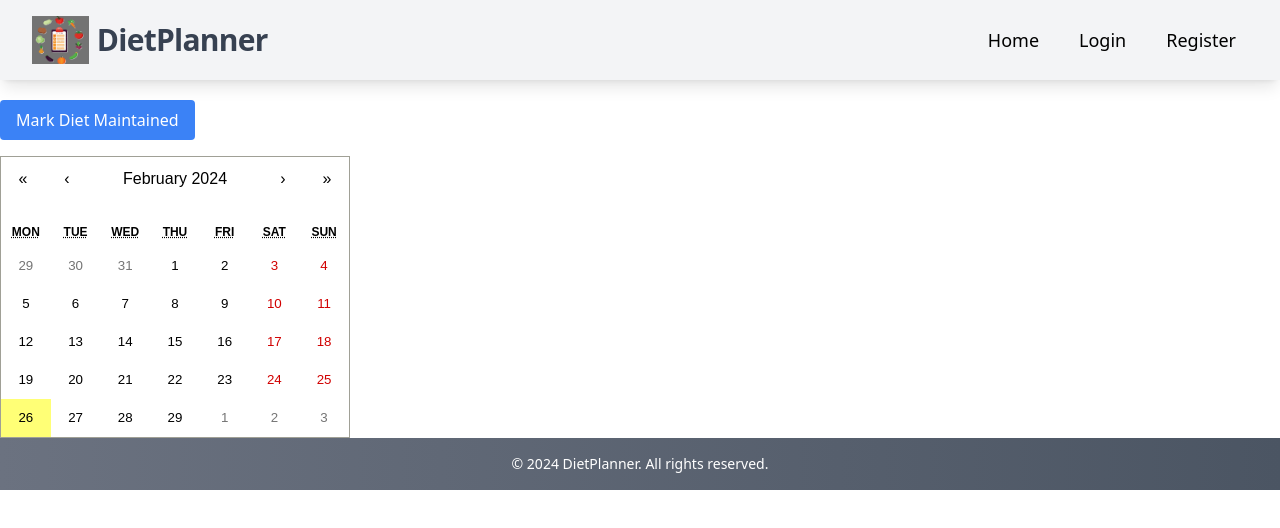
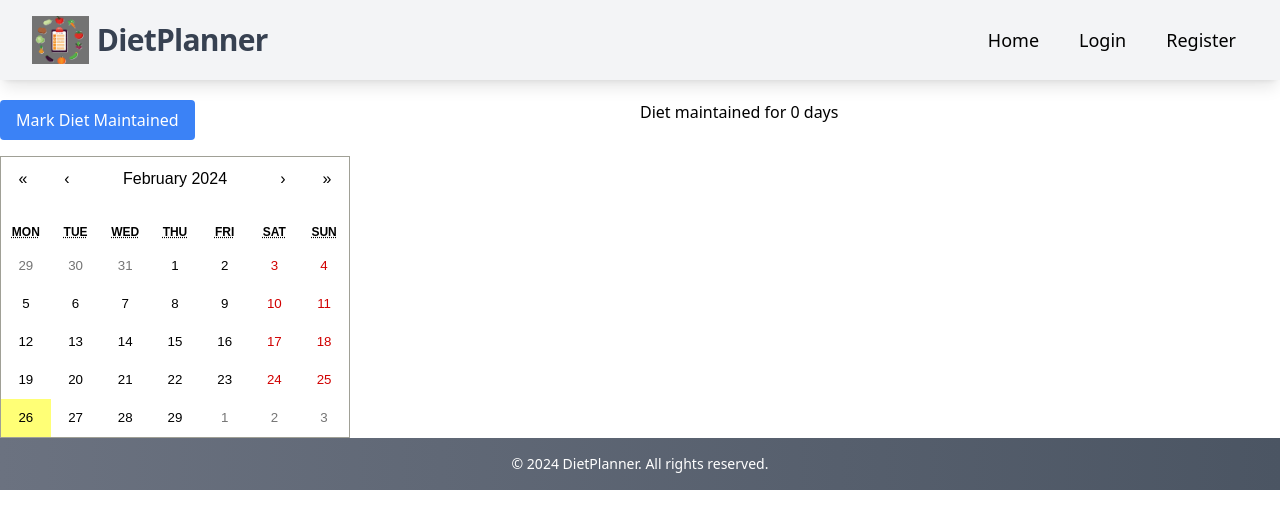
Before and after one commit to thedeadpoet99/cse470-dietplaner, a React (Create React App) app in the folder client2/: page /diet-calendar in a window 1280 px wide. Shown: the top 528 px of the page. Built offline with nearby package versions, Linux system fonts and the light colour scheme; no server answers.

Commit message:
Diet maintained day count

```diff
--- a/client2/src/components/DietCalendar.jsx
+++ b/client2/src/components/DietCalendar.jsx
@@ -73,8 +73,13 @@ const DietCalendar = () => {
 
   console.log('Selected date:', selectedDate);
 
+  const calculateDaysMaintained = () => {
+    return dietDates.length;
+  };
+
   return (
-    <div className="mt-8">
+    <div className="flex mt-8">
+      <div className="w-1/2 pr-8">
         <h3 className="text-lg font-semibold mb-4">Diet Calendar</h3>
         <div className="mb-4">
           <button onClick={addDietDate} className="bg-blue-500 text-white px-4 py-2 rounded">
@@ -92,13 +97,11 @@ const DietCalendar = () => {
             <p>{selectedDate.toLocaleDateString()}</p>
           </div>
         )}
-      <style>
-        {`
-          .diet-maintained {
-            background-color: yellow;
-          }
-        `}
-      </style>
+      </div>
+      <div className="w-1/2">
+        <h3 className="text-lg font-semibold mb-4">Diet Maintenance</h3>
+        <p>Diet maintained for {calculateDaysMaintained()} days</p>
+      </div>
     </div>
   );
 };
```
Lines whose indentation alone changed are shown as unchanged.
